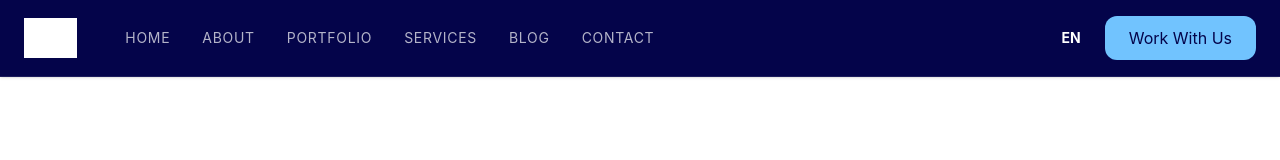
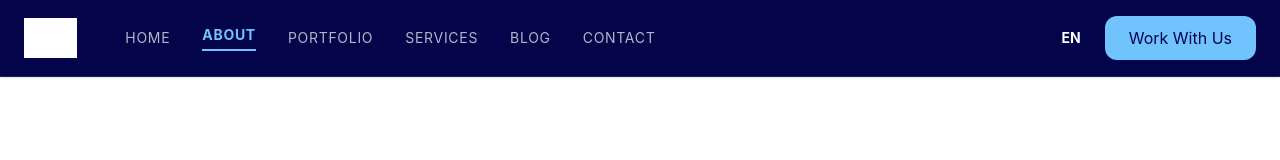
Before and after one commit to hnhathcm/SDL_Page, a React (Vite) app: page /about in a window 1280 px wide. Shown: the top 160 px of the page. Built offline with nearby package versions, Linux system fonts and the light colour scheme; grey boxes are pictures that could not be loaded; a web font is replaced by a local one.

Commit message:
update BOD

```diff
--- a/src/components/NavBar.jsx
+++ b/src/components/NavBar.jsx
@@ -34,7 +34,12 @@ const Navbar = () => {
                 <NavLink
                   key={link.name}
                   to={link.path}
-                  className="text-white/70 hover:text-white transition-colors text-sm uppercase tracking-wider"
+                  end={link.path === '/'}
+                  className={({ isActive }) =>
+                    isActive
+                      ? "text-[#71c3fe] font-bold border-b-2 border-[#71c3fe] pb-1 text-sm uppercase tracking-wider transition-all"
+                      : "text-white/70 hover:text-white transition-colors text-sm uppercase tracking-wider"
+                  }
                 >
                   {link.name}
                 </NavLink>
@@ -83,8 +88,13 @@ const Navbar = () => {
               <NavLink
                 key={link.name}
                 to={link.path}
+                end={link.path === '/'}
                 onClick={() => setIsOpen(false)}
-                className="text-3xl text-white font-display"
+                className={({ isActive }) =>
+                  isActive
+                    ? "text-3xl text-[#71c3fe] font-bold font-display border-l-4 border-[#71c3fe] pl-3"
+                    : "text-3xl text-white/70 hover:text-white font-display pl-3"
+                }
               >
                 {link.name}
               </NavLink>
--- a/src/page/About.jsx
+++ b/src/page/About.jsx
@@ -9,19 +9,12 @@ const About = () => {
     "en":[
     { name: "Hoang Nhat (Leo)", role: "CO-FOUNDER", img:Nhat, bio: "Ex-Managing Director of Godee" },
     { name: "Pritesh Gupta", role: "CO-FOUNDER & CEO", img: "https://lh3.googleusercontent.com/aida-public/AB6AXuCaqExR4CVoPbWW3I9E_WLOqNuo7zXQluRRrOX_t8l1UcaBZ0sdMsYMCtes_xPRC9V1LSVcHGFJiKM_j3aS0ji9WjZ-DRyolykYV7fhvYwJqTu5PEBBlSulbnAv9FZF3tdVvj6Abb56UJNukkfBkmaKVD194qmbWsrdIX8nAwPO4nzA1Pvz7xhkZa-n690lHOIk-aY7HO6IJseb0zVz3B5QeMSW2dEhIqDMkgaVKKOm83voH_XvPMG70Bb_tDPz4OgMQRw2OOG1P8gXN8Q", bio: "Ex - VP of Ola Corp, Successful Exit for ZipGo. Invested in startup companies in SEA. General Partner of Razor Capital. IC Member of Seedstars VC" },
-    { name: "Hoang William", role: "LAWYER PARTNER", img: "https://lh3.googleusercontent.com/aida-public/AB6AXuBIOKU8EgoLv7P0RbVxHBZI3WJYLdMCyXpm1wTrnzPJ3V23P1IWeWN0Ti78mJAfNuz4I7La7T_5eXS0_ep4CM8IDlx0O2z_fB9ZFyFJF4NmukU5cYzARQoOstaD0FIR37nFNSiQL62j5gZqM3SDyfRX-V6ym70HBIZbqdhEEiSLcQssCFFkrk5ubSBV1zTSua-h3u9F9jxte62rrmfjyfPZj0dvcspVQGPbEqa2W-CcsY9kUF5lvouu5BesgwVcB1Gd4sK8Wra_721LcSA", bio: "MBA - Lawyer. Managing Partner of CBL Law Firm 16+ years of experience in corporate and investment law, project, and internet law." },
-    { name: "Max Tran", role: "TECHNICAL PARTNER", img: "https://lh3.googleusercontent.com/aida-public/AB6AXuCNfOZu5afIiP-LU_JQI3cXaSSxQOB8BHqgMQLIhSIHD0wfZKX2swIQq6EWb9tsj4X8oQTs9NJiQwxm3is4Lc2AupwkaRJ3eL2757wzHEXFdJooRjZXIf33NvunusD_HfGn6b2gx1XpuXSDfowvbpJM6jF4POkrIbAGjnpDJQEZl76KLmykG4_J5zvMqd7YJWlUy1xJp0ua5S5qw3Q6jUTF4zK5Lf1XxUUSjNTknkuA2wSErhnRwyIgf9fCTPucyCujSjwMI-cyxFxqPYI", bio: "Oracle Certified Data Scientist. Level 4 Developers in Data Science & systems of experience in providing data solutions for businesses, Vietnam & US." },
-    { name: "Sam Dang", role: "MARKETING PARTNER", img: "https://lh3.googleusercontent.com/aida-public/AB6AXuB7_R2dGC0m0XUYOKkb_KHmYjXqwH5WvnTfloJOdyuezUXoF7dK6Rqc4ciRtPQB20-dxbn7o5BFliYwmGNIb7GZtHPCzMDFAO8972AObfft9nCCkBiiX7TGTzYGE8rvYkTXE_dAt3eMYtUoc9oZ3cYnPZkFgffPQjMJICvcRmoZ6RHhegLEih3wctsCotu5Ou_mtt-PMHdWx1bMiF0EZjtMjLXLC8CY8NvB4_Pb9oyOKwsPMdk_LgBDJN5pwwtxYYw9Z3V7bSmeS5ZBswU", bio: "Director of External Relations - Bee Comm/Sakos Lecturer and Marketing, PR & Communications Advisor at Van Lang University, VOV College, VEF. Over 10 years of experience in PR, communications, KOLs, and viral." },
-    { name: "Le Hoang Phuong", role: "ENTERPRISE PROGRAM PARTNER", img: "https://lh3.googleusercontent.com/aida-public/AB6AXuAUciP8g7DP9rwBiLIsL2FMvbsuLnU40q6Y_yz3dKAGFKACQo1ia0lveYd6Fc-dptMIDh54bBElHwezcopqOfLpsiSKA_oqGuFcMHk-aKK1O4WzhIdkTz3soeZ4rYZ25pSAIrDtU-C7jVazaP-Qjc48JTegHqFCO0amaXkWbQJnre8nk_C_4LVCh0tfu9ZQ8iFtuoJT_NDI14L2oNi5t0yk8pWU4cnyzEmtwUSqZYZZQiNkLwX56LDgoTJESJ-c4s34EOVrAyWQrwExp3U", bio: "Head of Association Relations and Intel Program Manager at SGSI. Innovex, Experiential Entrepreneurship Lecturer at FPT University. Senior Business Development Executive at Selix Motors" },
+    { name: "Hoang William", role: "LAWYER PARTNER", img: "https://lh3.googleusercontent.com/aida-public/AB6AXuBIOKU8EgoLv7P0RbVxHBZI3WJYLdMCyXpm1wTrnzPJ3V23P1IWeWN0Ti78mJAfNuz4I7La7T_5eXS0_ep4CM8IDlx0O2z_fB9ZFyFJF4NmukU5cYzARQoOstaD0FIR37nFNSiQL62j5gZqM3SDyfRX-V6ym70HBIZbqdhEEiSLcQssCFFkrk5ubSBV1zTSua-h3u9F9jxte62rrmfjyfPZj0dvcspVQGPbEqa2W-CcsY9kUF5lvouu5BesgwVcB1Gd4sK8Wra_721LcSA", bio: "MBA - Lawyer. Managing Partner of CBL Law Firm 16+ years of experience in corporate and investment law, project, and internet law." }
   ],
     "vi":[
       { name: "Hoang Nhat (Leo)", role: "ĐỒNG SÁNG LẬP", img: "https://lh3.googleusercontent.com/aida-public/AB6AXuCDQXMZYvzXwAY6X2QAfDuVssgzKrbXZts_LHQYqbx4uAmDaHkHWzZAXxo0po_WLzASY7LH8OhYuFvbGOEizoLKL1lYI8hLFJbaUlfEyc-YJtjfjJA_t2_pxAhidFYsu1KnILl_TBUW6hAMtFkf6UqQCch3XPVZb3E3xJIrgA0K47mO_fqasH_yF5GpiJLDgPx2aU8IE9C_x7TVsRxH8qa9VtsZ5M2rcVaolZxieAmXAVHhZuAYUVvad5nBOZDqMpcimW9Lg_Bmq1TsTBA", bio: "Cựu Managing Director của Godee" },
       { name: "Pritesh Gupta", role: "ĐỒNG SÁNG LẬP & CEO", img: "https://lh3.googleusercontent.com/aida-public/AB6AXuCaqExR4CVoPbWW3I9E_WLOqNuo7zXQluRRrOX_t8l1UcaBZ0sdMsYMCtes_xPRC9V1LSVcHGFJiKM_j3aS0ji9WjZ-DRyolykYV7fhvYwJqTu5PEBBlSulbnAv9FZF3tdVvj6Abb56UJNukkfBkmaKVD194qmbWsrdIX8nAwPO4nzA1Pvz7xhkZa-n690lHOIk-aY7HO6IJseb0zVz3B5QeMSW2dEhIqDMkgaVKKOm83voH_XvPMG70Bb_tDPz4OgMQRw2OOG1P8gXN8Q", bio: "Cựu VP tại Ola Corp, exit thành công với ZipGo. Đầu tư vào nhiều startup tại Đông Nam Á. General Partner tại Razor Capital. Thành viên hội đồng đầu tư Seedstars VC." },
-      { name: "Hoang William", role: "ĐỐI TÁC PHÁP LÝ & THUẾ", img: "https://lh3.googleusercontent.com/aida-public/AB6AXuBIOKU8EgoLv7P0RbVxHBZI3WJYLdMCyXpm1wTrnzPJ3V23P1IWeWN0Ti78mJAfNuz4I7La7T_5eXS0_ep4CM8IDlx0O2z_fB9ZFyFJF4NmukU5cYzARQoOstaD0FIR37nFNSiQL62j5gZqM3SDyfRX-V6ym70HBIZbqdhEEiSLcQssCFFkrk5ubSBV1zTSua-h3u9F9jxte62rrmfjyfPZj0dvcspVQGPbEqa2W-CcsY9kUF5lvouu5BesgwVcB1Gd4sK8Wra_721LcSA", bio: "MBA - Luật sư. Managing Partner của CBL Law Firm. Hơn 16 năm kinh nghiệm trong lĩnh vực luật doanh nghiệp, đầu tư, dự án và internet." },
-      { name: "Max Tran", role: "ĐỐI TÁC CÔNG NGHỆ", img: "https://lh3.googleusercontent.com/aida-public/AB6AXuCNfOZu5afIiP-LU_JQI3cXaSSxQOB8BHqgMQLIhSIHD0wfZKX2swIQq6EWb9tsj4X8oQTs9NJiQwxm3is4Lc2AupwkaRJ3eL2757wzHEXFdJooRjZXIf33NvunusD_HfGn6b2gx1XpuXSDfowvbpJM6jF4POkrIbAGjnpDJQEZl76KLmykG4_J5zvMqd7YJWlUy1xJp0ua5S5qw3Q6jUTF4zK5Lf1XxUUSjNTknkuA2wSErhnRwyIgf9fCTPucyCujSjwMI-cyxFxqPYI", bio: "Oracle Certified Data Scientist. Level 4 Developers về Data Science & Systems với kinh nghiệm triển khai giải pháp dữ liệu cho doanh nghiệp tại Việt Nam và Mỹ." },
-      { name: "Sam Dang", role: "ĐỐI TÁC MARKETING", img: "https://lh3.googleusercontent.com/aida-public/AB6AXuB7_R2dGC0m0XUYOKkb_KHmYjXqwH5WvnTfloJOdyuezUXoF7dK6Rqc4ciRtPQB20-dxbn7o5BFliYwmGNIb7GZtHPCzMDFAO8972AObfft9nCCkBiiX7TGTzYGE8rvYkTXE_dAt3eMYtUoc9oZ3cYnPZkFgffPQjMJICvcRmoZ6RHhegLEih3wctsCotu5Ou_mtt-PMHdWx1bMiF0EZjtMjLXLC8CY8NvB4_Pb9oyOKwsPMdk_LgBDJN5pwwtxYYw9Z3V7bSmeS5ZBswU", bio: "Director of External Relations - Bee Comm/Sakos. Giảng viên và cố vấn Marketing, PR & Communications tại Đại học Văn Lang, VOV College, VEF. Hơn 10 năm kinh nghiệm về PR, truyền thông, KOLs và viral." },
-      { name: "Le Hoang Phuong", role: "ĐỐI TÁC CHƯƠNG TRÌNH DOANH NGHIỆP", img: "https://lh3.googleusercontent.com/aida-public/AB6AXuAUciP8g7DP9rwBiLIsL2FMvbsuLnU40q6Y_yz3dKAGFKACQo1ia0lveYd6Fc-dptMIDh54bBElHwezcopqOfLpsiSKA_oqGuFcMHk-aKK1O4WzhIdkTz3soeZ4rYZ25pSAIrDtU-C7jVazaP-Qjc48JTegHqFCO0amaXkWbQJnre8nk_C_4LVCh0tfu9ZQ8iFtuoJT_NDI14L2oNi5t0yk8pWU4cnyzEmtwUSqZYZZQiNkLwX56LDgoTJESJ-c4s34EOVrAyWQrwExp3U", bio: "Head of Association Relations and Intel Program Manager tại SGSI. Giảng viên Experiential Entrepreneurship tại FPT University. Senior Business Development Executive tại Selix Motors." },
-
+      { name: "Hoang William", role: "ĐỐI TÁC PHÁP LÝ & THUẾ", img: "https://lh3.googleusercontent.com/aida-public/AB6AXuBIOKU8EgoLv7P0RbVxHBZI3WJYLdMCyXpm1wTrnzPJ3V23P1IWeWN0Ti78mJAfNuz4I7La7T_5eXS0_ep4CM8IDlx0O2z_fB9ZFyFJF4NmukU5cYzARQoOstaD0FIR37nFNSiQL62j5gZqM3SDyfRX-V6ym70HBIZbqdhEEiSLcQssCFFkrk5ubSBV1zTSua-h3u9F9jxte62rrmfjyfPZj0dvcspVQGPbEqa2W-CcsY9kUF5lvouu5BesgwVcB1Gd4sK8Wra_721LcSA", bio: "MBA - Luật sư. Managing Partner của CBL Law Firm. Hơn 16 năm kinh nghiệm trong lĩnh vực luật doanh nghiệp, đầu tư, dự án và internet." }
     ]
 };
   const info = {
```
